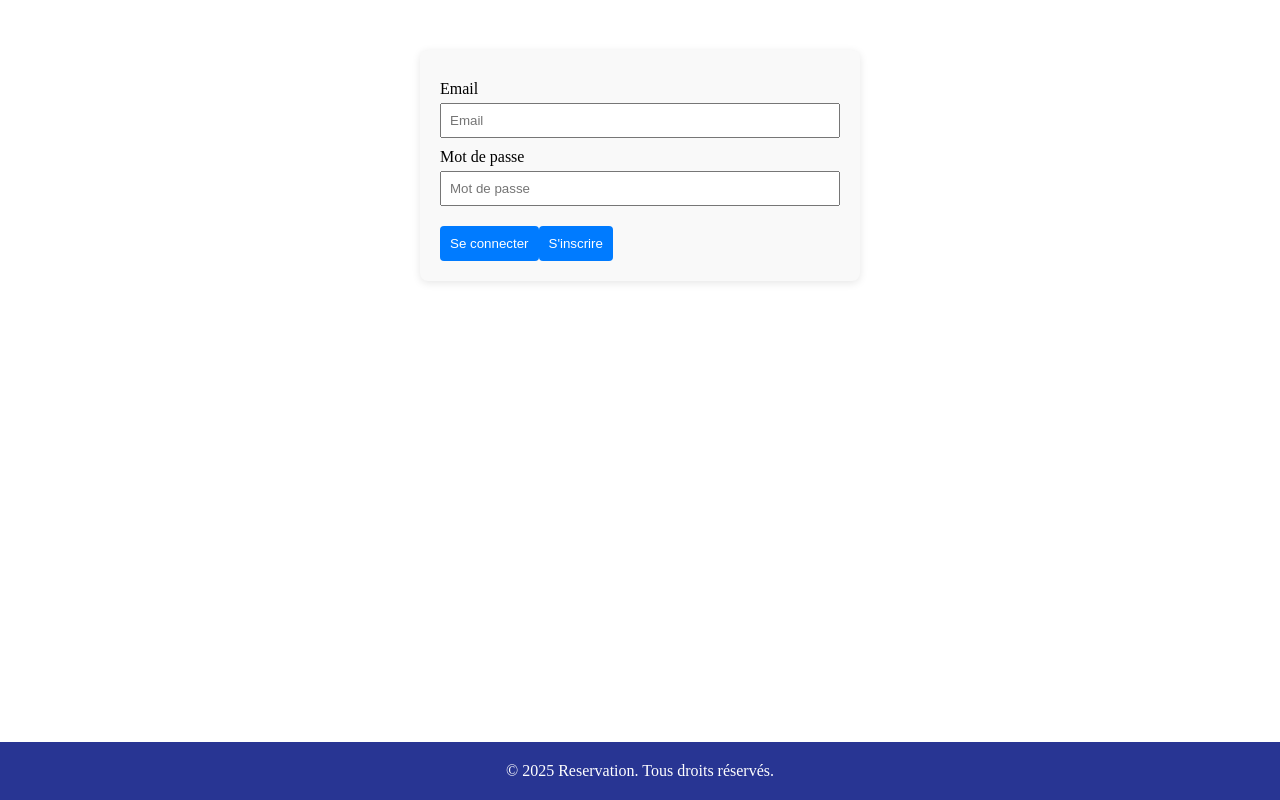
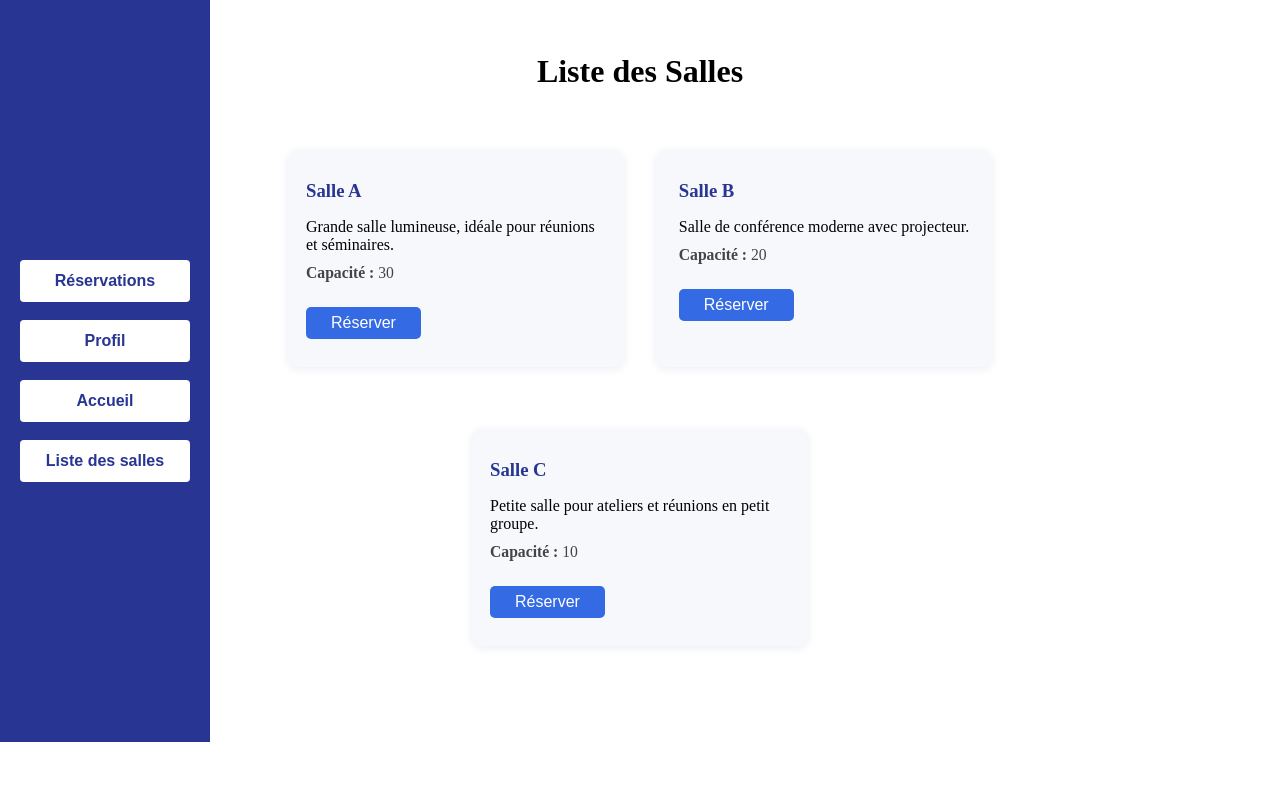
Before and after one commit to La7miiiz/reservation_fronte, an Angular app: page /rooms in a window 1280 px wide. Before the commit this address led to /login. Built offline with nearby package versions, Linux system fonts and the light colour scheme.

Commit message:
added side nav bar and rooms list

```diff
--- a/src/app/app.routes.ts
+++ b/src/app/app.routes.ts
@@ -27,6 +27,12 @@ export const routes: Routes = [
     loadComponent: () => import('./pages/home/home').then(m => m.HomeComponent)
   },
   {
+    path: 'rooms',
+    loadComponent: () =>
+      import('./pages/rooms-list/rooms-list').then((m) => m.RoomsListComponent),
+    // Add canActivate: [AuthGuard] if protection is needed
+  },
+  {
     path: '',
     redirectTo: 'login',
     pathMatch: 'full'
--- a/src/app/pages/profile/profile.css
+++ b/src/app/pages/profile/profile.css
@@ -1,33 +1,6 @@
 .profile-layout {
   display: flex;
   min-height: 70vh;
-}
-
-.side-nav {
-  background: #283593;
-  padding: 36px 20px;
-  display: flex;
-  flex-direction: column;
-  gap: 18px;
-  min-width: 170px;
-  border-radius: 12px 0 0 12px;
-}
-
-.side-nav button {
-  background: #fff;
-  color: #283593;
-  border: none;
-  border-radius: 4px;
-  padding: 12px;
-  font-size: 1rem;
-  cursor: pointer;
-  font-weight: bold;
-  transition: background 0.16s, color 0.16s;
-}
-
-.side-nav button:hover {
-  background: #e3e7ee;
-  color: #1a237e;
 }
 
 .profile-main {
--- a/src/app/pages/profile/profile.html
+++ b/src/app/pages/profile/profile.html
@@ -1,12 +1,4 @@
 <div class="profile-layout">
-  <!-- Side Navigation -->
-  <nav class="side-nav">
-    <button (click)="goTo('profile')">Profil</button>
-    <button (click)="goTo('home')">Accueil</button>
-    <button (click)="goTo('reservations')">Réservations</button>
-    <button (click)="goTo('rooms')">Liste des salles</button>
-  </nav>
-
   <!-- Main Content -->
   <div class="profile-main">
     <div class="profile-card">
@@ -21,3 +13,4 @@
     </div>
   </div>
 </div>
+<app-side-nav></app-side-nav>
--- a/src/app/pages/profile/profile.ts
+++ b/src/app/pages/profile/profile.ts
@@ -1,12 +1,13 @@
 import { Component, inject, OnInit } from '@angular/core';
 import { Router } from '@angular/router';
 import { CommonModule } from '@angular/common';
-import { parseJwt } from '../../core/utils/jwt-utils'; // adjust path
+import { parseJwt } from '../../core/utils/jwt-utils';
+import { SideNavComponent } from "../../shared/side-nav/side-nav"; // adjust path
 
 @Component({
   selector: 'app-profile',
   standalone: true,
-  imports: [CommonModule],
+  imports: [CommonModule, SideNavComponent],
   templateUrl: './profile.html',
   styleUrls: ['./profile.css'],
 })
--- /dev/null
+++ b/src/app/pages/rooms-list/rooms-list.css
@@ -0,0 +1,95 @@
+.rooms-layout {
+  display: flex;
+  min-height: 70vh;
+}
+
+.side-nav {
+  background: #283593;
+  padding: 36px 20px;
+  display: flex;
+  flex-direction: column;
+  gap: 18px;
+  min-width: 170px;
+  border-radius: 12px 0 0 12px;
+}
+
+.side-nav button {
+  background: #fff;
+  color: #283593;
+  border: none;
+  border-radius: 4px;
+  padding: 12px;
+  font-size: 1rem;
+  cursor: pointer;
+  font-weight: bold;
+  transition: background 0.16s, color 0.16s;
+}
+
+.side-nav button:hover {
+  background: #e3e7ee;
+  color: #1a237e;
+}
+
+.rooms-main {
+  flex: 1;
+  padding: 32px;
+  display: flex;
+  flex-direction: column;
+  align-items: center;
+}
+
+.rooms-list {
+  width: 100%;
+  max-width: 980px;
+  margin: 38px auto 0;
+  display: flex;
+  gap: 32px;
+  flex-wrap: wrap;
+  justify-content: center;
+}
+
+.room-card {
+  background: #f6f8fc;
+  border-radius: 10px;
+  box-shadow: 0 2px 10px rgba(40,53,147,0.09);
+  width: 300px;
+  margin-bottom: 30px;
+  display: flex;
+  flex-direction: column;
+  align-items: center;
+  padding: 18px 18px 28px 18px;
+}
+
+.room-info h3 {
+  margin: 12px 0 6px 0;
+  color: #283593;
+}
+
+.room-info p {
+  margin-bottom: 10px;
+  font-size: 1rem;
+}
+
+.room-info span {
+  font-size: 0.98rem;
+  color: #444;
+  display: block;
+  margin-bottom: 18px;
+}
+
+.room-info button {
+  background: #346AE3;
+  color: #fff;
+  border: none;
+  border-radius: 5px;
+  padding: 7px 25px;
+  font-size: 1rem;
+  cursor: pointer;
+  font-weight: 500;
+  margin-top: 7px;
+  transition: background .2s;
+}
+
+.room-info button:hover {
+  background: #283593;
+}
--- /dev/null
+++ b/src/app/pages/rooms-list/rooms-list.html
@@ -0,0 +1,17 @@
+<div class="rooms-layout">
+  <app-side-nav></app-side-nav>
+
+  <div class="rooms-main">
+    <h1>Liste des Salles</h1>
+    <div class="rooms-list">
+      <div class="room-card" *ngFor="let room of rooms">
+        <div class="room-info">
+          <h3>{{ room.name }}</h3>
+          <p>{{ room.description }}</p>
+          <span><strong>Capacité :</strong> {{ room.capacity }}</span>
+          <button (click)="reserveRoom(room)">Réserver</button>
+        </div>
+      </div>
+    </div>
+  </div>
+</div>
--- /dev/null
+++ b/src/app/pages/rooms-list/rooms-list.ts
@@ -0,0 +1,54 @@
+import { Component, inject } from '@angular/core';
+import { Router } from '@angular/router';
+import { CommonModule } from '@angular/common';
+import { SideNavComponent } from "../../shared/side-nav/side-nav";
+@Component({
+  selector: 'app-rooms-list',
+  standalone: true,
+  imports: [CommonModule, SideNavComponent],
+  templateUrl: './rooms-list.html',
+  styleUrls: ['./rooms-list.css'],
+})
+export class RoomsListComponent {
+  private router = inject(Router);
+
+  rooms = [
+    {
+      name: 'Salle A',
+      description: 'Grande salle lumineuse, idéale pour réunions et séminaires.',
+      capacity: 30,
+    },
+    {
+      name: 'Salle B',
+      description: 'Salle de conférence moderne avec projecteur.',
+      capacity: 20,
+    },
+    {
+      name: 'Salle C',
+      description: 'Petite salle pour ateliers et réunions en petit groupe.',
+      capacity: 10,
+    }
+  ];
+
+  goTo(section: string) {
+    switch (section) {
+      case 'reservations':
+        this.router.navigateByUrl('/reservations');
+        break;
+      case 'profile':
+        this.router.navigateByUrl('/profile');
+        break;
+      case 'home':
+        this.router.navigateByUrl('/home');
+        break;
+      case 'rooms':
+        this.router.navigateByUrl('/rooms');
+        break;
+    }
+  }
+
+  reserveRoom(room: any) {
+    // Redirect to reservation or open modal
+    alert('Réserver ' + room.name + " (à implémenter)");
+  }
+}
--- a/src/app/shared/navbar/navbar.html
+++ b/src/app/shared/navbar/navbar.html
@@ -1,6 +1,6 @@
 <header class="navbar">
   <div class="logo">Reservation</div>
-  <span class="salle_token">{{ userName }}</span>
+  <span class="user-name">{{ userName }}</span>
   <div class="navbar-actions">
     <button (click)="goToProfile()">Profil</button>
     <button (click)="logout()">Déconnexion</button>
--- /dev/null
+++ b/src/app/shared/side-nav/side-nav.css
@@ -0,0 +1,26 @@
+.side-nav {
+  background: #283593;
+  padding: 260px 20px;
+  display: flex;
+  flex-direction: column;
+  position: fixed;
+  gap: 18px;
+  min-width: 170px;
+}
+
+.side-nav button {
+  background: #fff;
+  color: #283593;
+  border: none;
+  border-radius: 4px;
+  padding: 12px;
+  font-size: 1rem;
+  cursor: pointer;
+  font-weight: bold;
+  transition: background 0.16s, color 0.16s;
+}
+
+.side-nav button:hover {
+  background: #e3e7ee;
+  color: #1a237e;
+}
--- /dev/null
+++ b/src/app/shared/side-nav/side-nav.html
@@ -0,0 +1,6 @@
+<nav class="side-nav">
+  <button (click)="goTo('reservations')">Réservations</button>
+  <button (click)="goTo('profile')">Profil</button>
+  <button (click)="goTo('home')">Accueil</button>
+  <button (click)="goTo('rooms')">Liste des salles</button>
+</nav>
--- /dev/null
+++ b/src/app/shared/side-nav/side-nav.ts
@@ -0,0 +1,23 @@
+import { Component, inject } from '@angular/core';
+import { Router } from '@angular/router';
+import { CommonModule } from '@angular/common';
+
+@Component({
+  selector: 'app-side-nav',
+  standalone: true,
+  imports: [CommonModule],
+  templateUrl: './side-nav.html',
+  styleUrls: ['./side-nav.css'],
+})
+export class SideNavComponent {
+  private router = inject(Router);
+
+  goTo(section: string) {
+    switch (section) {
+      case 'reservations': this.router.navigateByUrl('/reservations'); break;
+      case 'profile': this.router.navigateByUrl('/profile'); break;
+      case 'home': this.router.navigateByUrl('/home'); break;
+      case 'rooms': this.router.navigateByUrl('/rooms'); break;
+    }
+  }
+}
```
